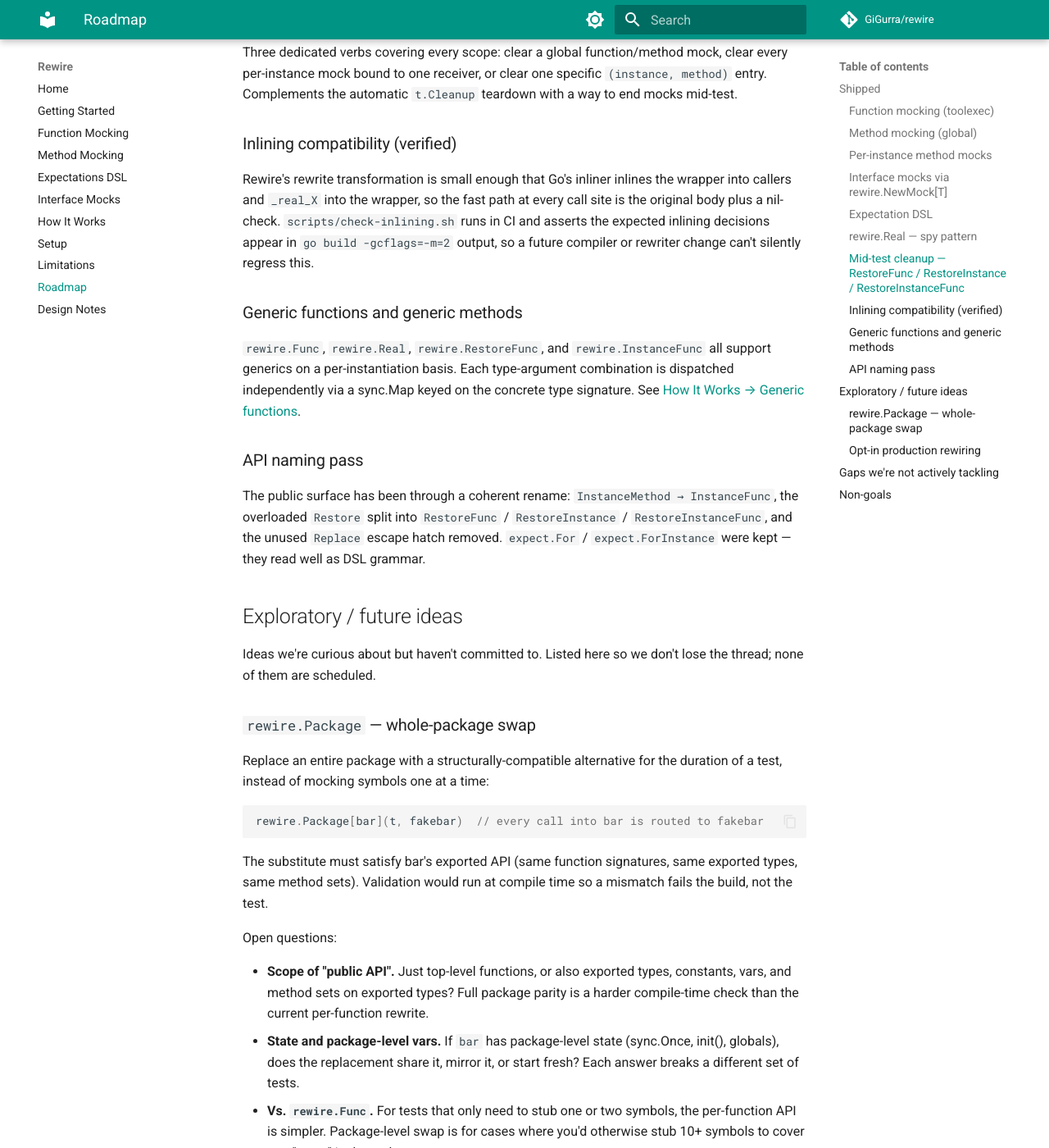
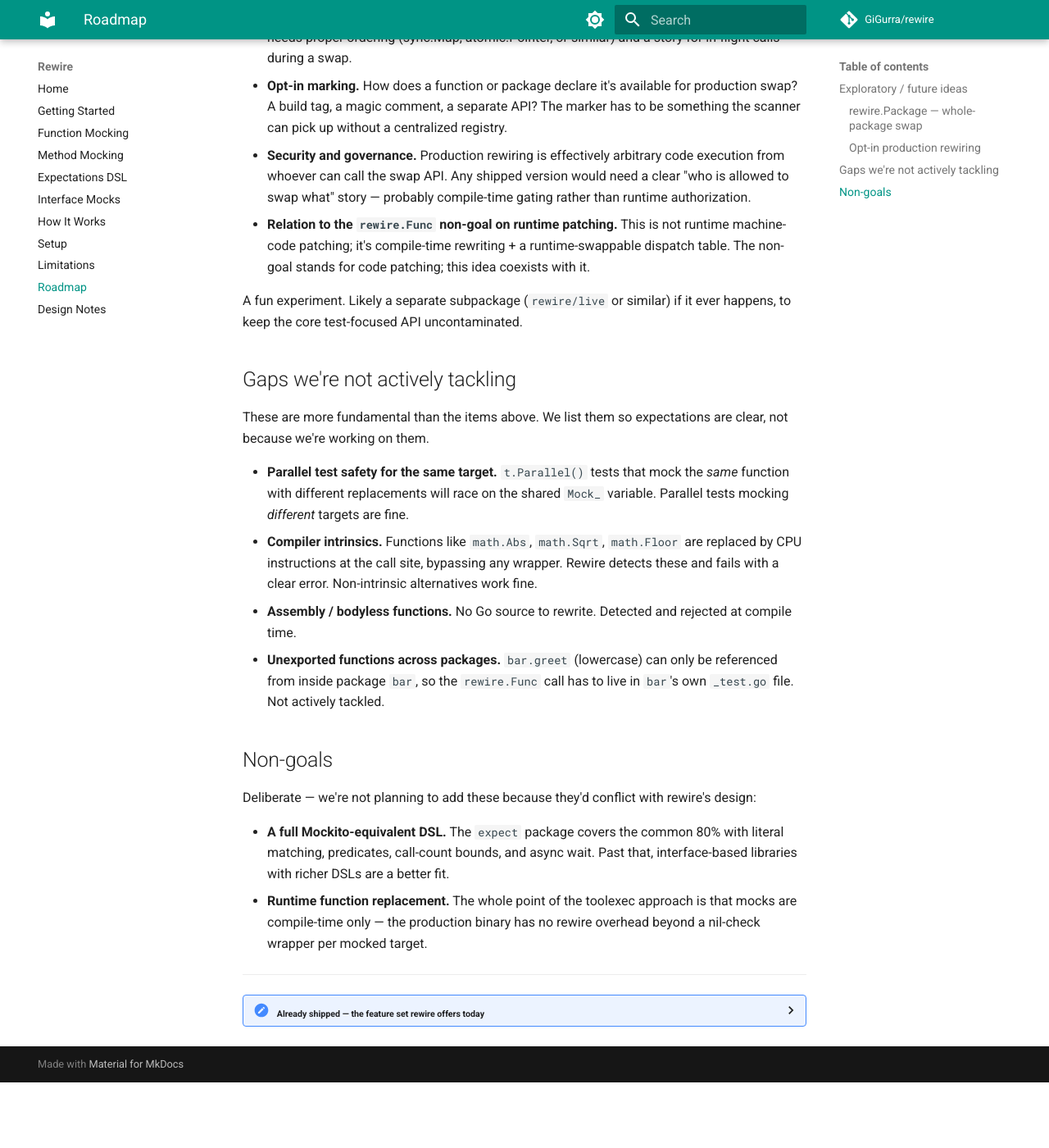
Before and after one commit to GiGurra/rewire, an MkDocs documentation site: the page built from docs/roadmap.md, in a window 1280 px wide and 1400 px high, scrolled down 1701 px. Shown: the whole window at 82% size. Built offline with MkDocs 1.6.1 and Material for MkDocs 9.7.7, drawn with Linux system fonts in a browser that asks for light colours; comment, search, counter and statistics services are not loaded; after the commit the page ends 3021 px from its top, so only the background shows below that; some of the changed text lies outside the part shown.

Commit message:
Roadmap: lead with future ideas, tuck Shipped at the bottom
The forward-looking sections (Exploratory / future ideas, Gaps,
Non-goals) are what a first-time reader actually wants from a
roadmap page — so put them first. The Shipped section had grown
to dominate the top of the page and buried everything interesting
underneath.

Collapse Shipped into a <details> block at the bottom with a
one-line-per-feature summary that links to each feature's own
doc page for the details. The bullet form is shorter than the
previous per-feature subsections, and the <sub> summary text
keeps the fold visually quiet.

Co-Authored-By: Claude Opus 4.6 (1M context) <noreply@anthropic.com>

```diff
--- a/docs/roadmap.md
+++ b/docs/roadmap.md
@@ -1,50 +1,6 @@
 # Roadmap
 
-This page tracks rewire's shipped features, what's actively planned, and gaps we're deliberately not tackling. "Shipped" is the majority — rewire has moved quickly, so most of the items that used to live here have landed.
-
-## Shipped
-
-### Function mocking (toolexec)
-
-Replace any function — your own, third-party, stdlib — with a closure at test time. No interfaces, no DI, no unsafe runtime patching. Works for generic functions on a per-instantiation basis. See [Function Mocking](function-mocking.md).
-
-### Method mocking (global)
-
-Mock struct methods via Go method expressions (`(*Type).Method` or `Type.Method`). The replacement takes the receiver as its first parameter. Applies to every instance of the type. See [Method Mocking](method-mocking.md).
-
-### Per-instance method mocks
-
-`rewire.InstanceFunc` scopes a method replacement to one specific receiver, leaving other instances to run the real method body (or a global mock, if one is set). Works on non-generic and generic types. Backed by a per-method `_ByInstance sync.Map` the rewriter emits on demand. See [Per-instance method mocks](method-mocking.md#per-instance-method-mocks).
-
-### Interface mocks via `rewire.NewMock[T]`
-
-Synthesize a concrete backing struct for an interface at compile time, triggered purely by a reference in a test. No `go:generate`, no committed `mock_*_test.go` files, no separate CLI invocation. Stubbing uses the same `rewire.InstanceFunc` verb as per-instance concrete method mocks — one API vocabulary across both. See [Interface Mocks](interface-mocks.md).
-
-Handles non-generic interfaces, generic interfaces with arbitrary type-argument shapes (builtins, slices, maps, pointers, external-package types, nested generics), embedded interfaces (same-file, same-package, and cross-package — including generic embeds where the outer interface's type parameter flows into the embed), methods referencing same-package types as bare identifiers (auto-qualified with the declaring package alias at generation time), and interfaces declared in files that use dot imports (`import . "pkg"` — the generator detects the dot import and qualifies bare idents with the dot-imported package's alias rather than the declaring package). Package resolution goes through `go list`, so `replace` directives in `go.mod`, workspace files (`go.work`), and vendor directories all work as expected. Each instantiation produces its own backing struct keyed on `reflect.TypeFor[I]()`.
-
-### Expectation DSL
-
-`expect.For(t, target)` and `expect.ForInstance(t, instance, target)` layer a fluent rule-builder DSL on top of any rewire mock. Supports literal argument matching (`.On`), typed predicates (`.Match`), catch-all fallback (`.OnAny`), fixed and callback responses (`.Returns` / `.DoFunc`), call-count bounds (`.Times` / `.AtLeast` / `.Never` / `.Maybe`), and async synchronization (`.Wait`). Automatic verification at test end reports unmet bounds with source locations. See [Expectations DSL](expectations.md).
-
-### `rewire.Real` — spy pattern
-
-Returns the pre-rewrite implementation of a target so a mock closure can delegate to it. Works for functions, methods, generic functions, and generic methods. See [Function Mocking → Spying](function-mocking.md#spying-delegating-to-the-real-implementation).
-
-### Mid-test cleanup — `RestoreFunc` / `RestoreInstance` / `RestoreInstanceFunc`
-
-Three dedicated verbs covering every scope: clear a global function/method mock, clear every per-instance mock bound to one receiver, or clear one specific `(instance, method)` entry. Complements the automatic `t.Cleanup` teardown with a way to end mocks mid-test.
-
-### Inlining compatibility (verified)
-
-Rewire's rewrite transformation is small enough that Go's inliner inlines the wrapper into callers and `_real_X` into the wrapper, so the fast path at every call site is the original body plus a nil-check. `scripts/check-inlining.sh` runs in CI and asserts the expected inlining decisions appear in `go build -gcflags=-m=2` output, so a future compiler or rewriter change can't silently regress this.
-
-### Generic functions and generic methods
-
-`rewire.Func`, `rewire.Real`, `rewire.RestoreFunc`, and `rewire.InstanceFunc` all support generics on a per-instantiation basis. Each type-argument combination is dispatched independently via a sync.Map keyed on the concrete type signature. See [How It Works → Generic functions](how-it-works.md#generic-functions).
-
-### API naming pass
-
-The public surface has been through a coherent rename: `InstanceMethod → InstanceFunc`, the overloaded `Restore` split into `RestoreFunc` / `RestoreInstance` / `RestoreInstanceFunc`, and the unused `Replace` escape hatch removed. `expect.For` / `expect.ForInstance` were kept — they read well as DSL grammar.
+This page tracks what rewire is exploring, what we're deliberately leaving alone, and — folded away at the bottom — what has already shipped. The majority of the original roadmap has landed, so the forward-looking sections come first.
 
 ## Exploratory / future ideas
 
@@ -104,3 +60,23 @@ Deliberate — we're not planning to add these because they'd conflict with rewi
 
 - **A full Mockito-equivalent DSL.** The `expect` package covers the common 80% with literal matching, predicates, call-count bounds, and async wait. Past that, interface-based libraries with richer DSLs are a better fit.
 - **Runtime function replacement.** The whole point of the toolexec approach is that mocks are compile-time only — the production binary has no rewire overhead beyond a nil-check wrapper per mocked target.
+
+---
+
+<details>
+<summary><sub>Already shipped — the feature set rewire offers today</sub></summary>
+
+Kept at the bottom of the page for reference. Each item links to its full feature doc.
+
+- **[Function mocking](function-mocking.md)** — replace any function (your own, third-party, stdlib) with a closure at test time. Per-instantiation support for generics.
+- **[Method mocking, global](method-mocking.md)** — Go method expressions (`(*Type).Method` / `Type.Method`), no interface extraction required. Applies to every instance of the type.
+- **[Per-instance method mocks](method-mocking.md#per-instance-method-mocks)** — `rewire.InstanceFunc` scopes a method replacement to one receiver. Backed by a per-method `_ByInstance sync.Map` emitted on demand.
+- **[Interface mocks](interface-mocks.md)** — `rewire.NewMock[T]` synthesizes a backing struct at compile time. Handles non-generic and generic interfaces with arbitrary type-arg shapes (builtins, slices, maps, pointers, external-package types, nested generics), embedded interfaces (same-file, same-package, cross-package, generic embeds with type-parameter flow), bare same-package identifiers, and dot imports. Package resolution goes through `go list` so `replace` / `go.work` / vendor all work. No `go:generate`, no committed mock files.
+- **[Expectation DSL](expectations.md)** — `expect.For` / `expect.ForInstance` layer a fluent rule-builder on top of any rewire mock: literal matching (`.On`), typed predicates (`.Match`), catch-all (`.OnAny`), responses (`.Returns` / `.DoFunc`), call-count bounds (`.Times` / `.AtLeast` / `.Never` / `.Maybe`), async sync (`.Wait`). Automatic verification with source locations.
+- **[`rewire.Real`](function-mocking.md#spying-delegating-to-the-real-implementation)** — spy pattern: returns the pre-rewrite implementation so a mock closure can delegate to it. Works for functions, methods, and generics.
+- **`RestoreFunc` / `RestoreInstance` / `RestoreInstanceFunc`** — three dedicated mid-test cleanup verbs covering every scope (global func, all-on-receiver, one entry). Complement the automatic `t.Cleanup` teardown.
+- **Inlining compatibility (verified)** — the wrapper inlines into callers; `scripts/check-inlining.sh` in CI asserts the expected inlining decisions via `go build -gcflags=-m=2` so a future compiler or rewriter change can't silently regress the fast path.
+- **Generic functions and generic methods** — `rewire.Func`, `rewire.Real`, `rewire.RestoreFunc`, and `rewire.InstanceFunc` all support generics on a per-instantiation basis via a `sync.Map` keyed on the concrete type signature.
+- **API naming pass** — `InstanceMethod → InstanceFunc`, the overloaded `Restore` split into `RestoreFunc` / `RestoreInstance` / `RestoreInstanceFunc`, and the unused `Replace` escape hatch removed. `expect.For` / `expect.ForInstance` kept as DSL grammar.
+
+</details>
```
